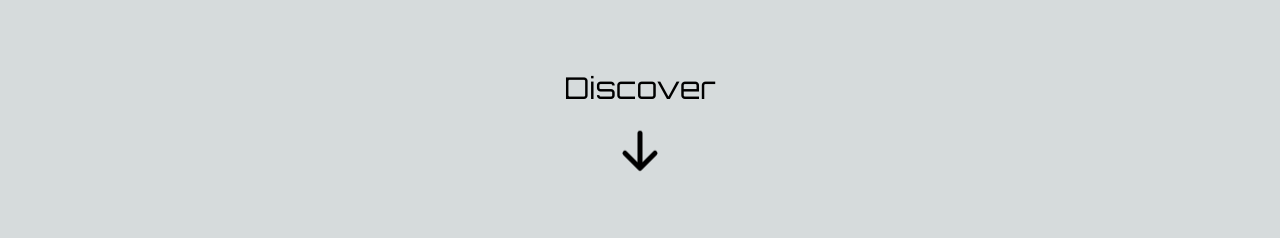
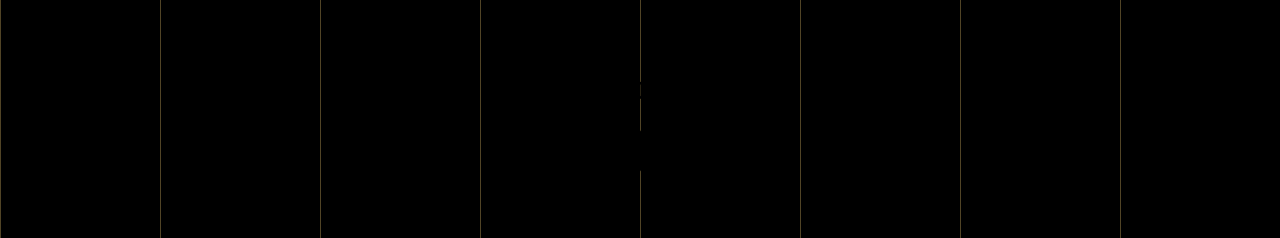
Before and after one commit to p4nthera115/chroma-corps-2.0, a Next.js app: page /home in a window 1280 px wide. Shown: the part 462-700 px from the top of the page. Built offline with nearby package versions, Linux system fonts and the light colour scheme.

Commit message:
improved home page aesthetic;

```diff
--- a/app/globals.css
+++ b/app/globals.css
@@ -109,4 +109,17 @@ body {
     );
     background-size: 7px 7px;
   }
+
+  .vertical-lines-amber {
+    background-color: #000000;
+    opacity: 1;
+    background-size: 25% 25%;
+    background-image: repeating-linear-gradient(
+      90deg,
+      #dcb9665e 0,
+      #dcb9665e 0.7000000000000001px,
+      #00000000 0,
+      #00000000 50%
+    );
+  }
 }
--- a/app/home/HomeClient.tsx
+++ b/app/home/HomeClient.tsx
@@ -15,6 +15,7 @@ export default function HomeClient() {
       inset-0
       flex
       flex-col
+      vertical-lines-amber
       "
     >
       <div className="flex flex-col justify-center text-center py-[20vh]">
@@ -43,7 +44,7 @@ export default function HomeClient() {
             />
           </div>
         </div>
-        <div className="mt-24">
+        <div className="mt-24 vertical-lines-amber">
           <div>
             <h2 className="text-3xl font-cyber">Discover</h2>
             <div className="flex flex-col items-center justify-center mt-8">
@@ -64,7 +65,7 @@ export default function HomeClient() {
           </div>
         </div>
       </div>
-      <div className="flex flex-col justify-center gap-8">
+      <div className="flex flex-col justify-center gap-8 vertical-lines-amber">
         <div className="flex flex-col align-middle justify-center pt-16">
           <h1 className="font-cyber font-extrabold text-center text-yellow-400 lg:text-6xl md:text-4xl text-3xl mt-32 mb-8">
             FOR THE LOVE OF ART.
@@ -102,10 +103,10 @@ export default function HomeClient() {
             <h1 className="text-5xl font-cyber text-yellow-400 py-4 mb-32">
               An annual event hosted by Sinix
             </h1>
-            <div id="constraint" className="w-[90%] mx-auto bg-yellow-400/20">
+            <div id="constraint" className="w-[90%] mx-auto">
               <div
                 id="about-block"
-                className="bg-yellow-400/20 flex flex-col px-52 pt-48 pb-12 mt-16 mb-16 relative diagonal-lines-yellow"
+                className="bg-yellow-400/20 flex flex-col px-52 pt-48 pb-12 mt-16 mb-16 relative diagonal-lines-yellow border-8 border-yellow-400/40"
               >
                 <div
                   id="sinix-image"
```
